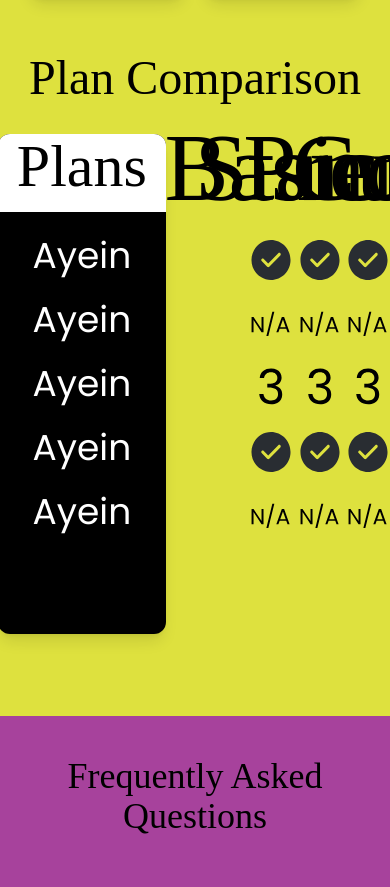
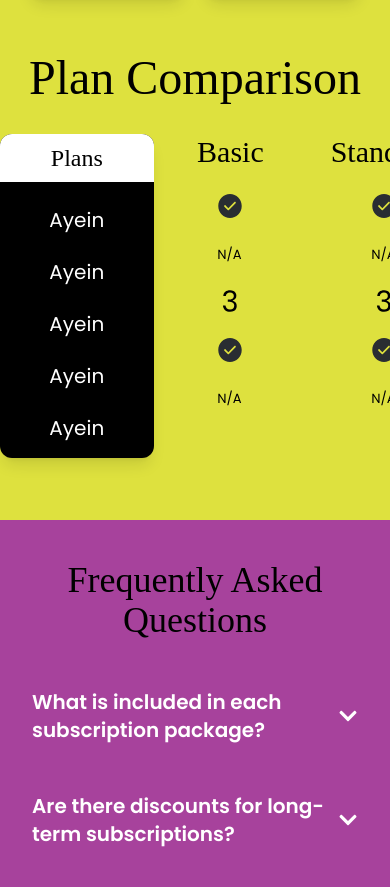
Before and after one commit to ahmadiq01/test, a React (Vite) app: page /subscribe in a window 390 px wide. Shown: the part 1370-2257 px from the top of the page. Built offline with nearby package versions, Linux system fonts and the light colour scheme; a web font is replaced by a local one.

Commit message:
Update subscribe.jsx

```diff
--- a/src/pages/subscribe/subscribe.jsx
+++ b/src/pages/subscribe/subscribe.jsx
@@ -349,10 +349,57 @@ const Home = () => {
           Plan Comparison
         </h2>
 
-        <div className="w-1/2 md:w-full lg:w-full grid grid-cols-5 md:grid md:grid-cols-5 max-w-6xl gap-12 items-start pb-[50px]">
-          {/* Feature Column */}
-          <div className="bg-black text-white rounded-xl shadow-lg p-8 min-h-[500px] flex flex-col ml-[-100px] mr-[-68px] md:ml-[-140px] md:mt-[-1px] md:mr-[-68px] lg:ml-[-140px] lg:mt-[-1px] lg:mr-[-68px]">
-            <h3 className="text-6xl font-semi-bold bg-white text-center text-black ml-[-32px] md:ml-[-32px] lg:ml-[-32px] mt-[-32px] pt-[2px] mr-[-32px] py-4 rounded-t-xl">
+        {/* Mobile View - Only visible on small screens */}
+        <div className="block md:hidden w-full overflow-x-auto">
+          <div className="min-w-[768px] grid grid-cols-5 gap-0 items-start pb-[30px]">
+            {/* Feature Column - Mobile */}
+            <div className="bg-black text-white rounded-xl shadow-lg p-4 min-h-[300px] flex flex-col relative">
+              <h3 className="text-2xl font-semi-bold bg-white text-center text-black absolute top-0 left-0 right-0 py-2 rounded-t-xl">
+                Plans
+              </h3>
+              <ul className="mt-14 text-center space-y-6 flex-grow">
+                {features.map((feature, index) => (
+                  <li
+                    key={index}
+                    className="text-xl font-[Poppins] font-semi-bold"
+                  >
+                    {feature}
+                  </li>
+                ))}
+              </ul>
+            </div>
+
+            {/* Plan Columns - Mobile */}
+            {plans.map((plan, index) => (
+              <div
+                key={index}
+                className="text-black text-center w-full min-h-[300px] flex flex-col"
+              >
+                <h3 className="text-3xl font-semi-bold mb-6">{plan}</h3>
+                <ul className="space-y-6 flex-grow">
+                  {features.map((_, idx) => {
+                    // Cycle through the icons sequentially
+                    const icons = [vectorIcon, naIcon, tickIcon];
+                    const icon = icons[idx % icons.length];
+
+                    return (
+                      <li key={idx} className="flex justify-center">
+                        <img src={icon} alt="Checkmark" className="w-6 h-6" />
+                      </li>
+                    );
+                  })}
+                </ul>
+              </div>
+            ))}
+          </div>
+        </div>
+
+        {/* Desktop View - Only visible on medium screens and up */}
+        <div className="hidden md:block w-full lg:w-full ml-[820px] mt-[40px]">
+          <div className="grid grid-cols-5 max-w-6xl gap-12 items-start pb-[50px]">
+            {/* Feature Column - Desktop */}
+            <div className="bg-black text-white rounded-xl shadow-lg p-8 min-h-[500px] flex flex-col ml-[-140px] mt-[-1px] mr-[-68px]">
+              <h3 className="text-6xl font-semi-bold bg-white text-center text-black ml-[-32px] mt-[-32px] pt-[2px] mr-[-32px] py-4 rounded-t-xl">
                 Plans
               </h3>
               <ul className="mt-6 text-center space-y-6 flex-grow">
@@ -366,13 +413,14 @@ const Home = () => {
                 ))}
               </ul>
             </div>
-          {/* Plan Columns */}
+
+            {/* Plan Columns - Desktop */}
             {plans.map((plan, index) => (
               <div
                 key={index}
-              className="text-black  text-center mt-[-14px] w-[250px] md:mt-[-14px] lg:mt-[-14px] lg:w-[250px] md:w-full min-h-[500px] flex flex-col"
+                className="text-black text-center mt-[-14px] w-[250px] min-h-[500px] flex flex-col"
               >
-              <h3 className="text-8xl font-semi-bold mb-6 md:mb-6 lg:mb-6">{plan}</h3>
+                <h3 className="text-8xl font-semi-bold mb-6">{plan}</h3>
                 <ul className="space-y-6 flex-grow">
                   {features.map((_, idx) => {
                     // Cycle through the icons sequentially
@@ -389,7 +437,7 @@ const Home = () => {
               </div>
             ))}
           </div>
-
+        </div>
       </div>
 
       <div className="bg-[#a7429c] py-10 md:py-16 px-4 flex flex-col items-center overflow-hidden">
```
Lines whose indentation alone changed are shown as unchanged.
